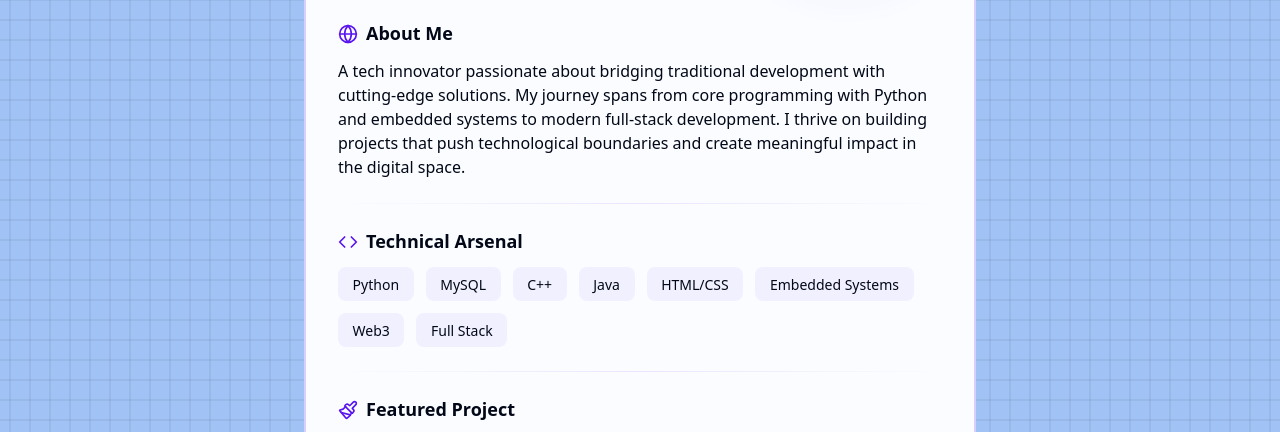
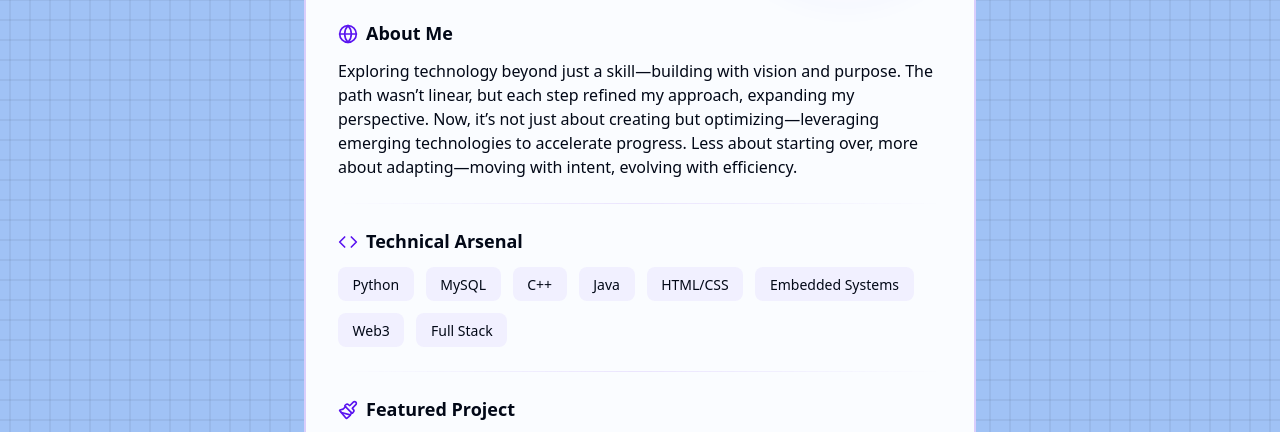
Before and after one commit to AshishNayke/profile, a plain HTML site: page index.html in a window 1280 px wide. Shown: the part 290-722 px from the top of the page. Drawn offline with nearby package versions, Linux system fonts and the light colour scheme.

Commit message:
Update index.html

```diff
--- a/index.html
+++ b/index.html
@@ -44,10 +44,11 @@
                         <h2>About Me</h2>
                     </div>
                     <p class="about-text">
-                        A tech innovator passionate about bridging traditional development with cutting-edge solutions.
+                        <!--A tech innovator passionate about bridging traditional development with cutting-edge solutions.
                         My journey spans from core programming with Python and embedded systems to modern full-stack
                         development. I thrive on building projects that push technological boundaries and create
-                        meaningful impact in the digital space.
+                        meaningful impact in the digital space.-->
+                        Exploring technology beyond just a skill—building with vision and purpose. The path wasn’t linear, but each step refined my approach, expanding my perspective. Now, it’s not just about creating but optimizing—leveraging emerging technologies to accelerate progress. Less about starting over, more about adapting—moving with intent, evolving with efficiency.
                     </p>
                 </div>
 
```
